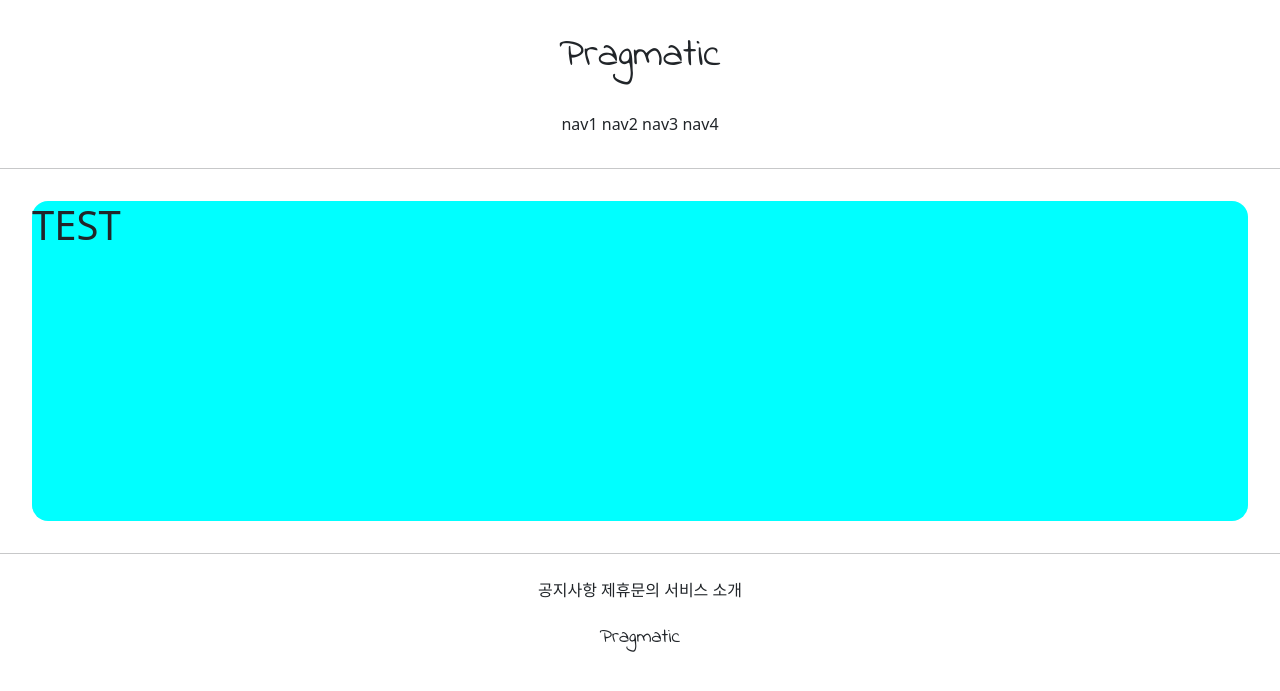
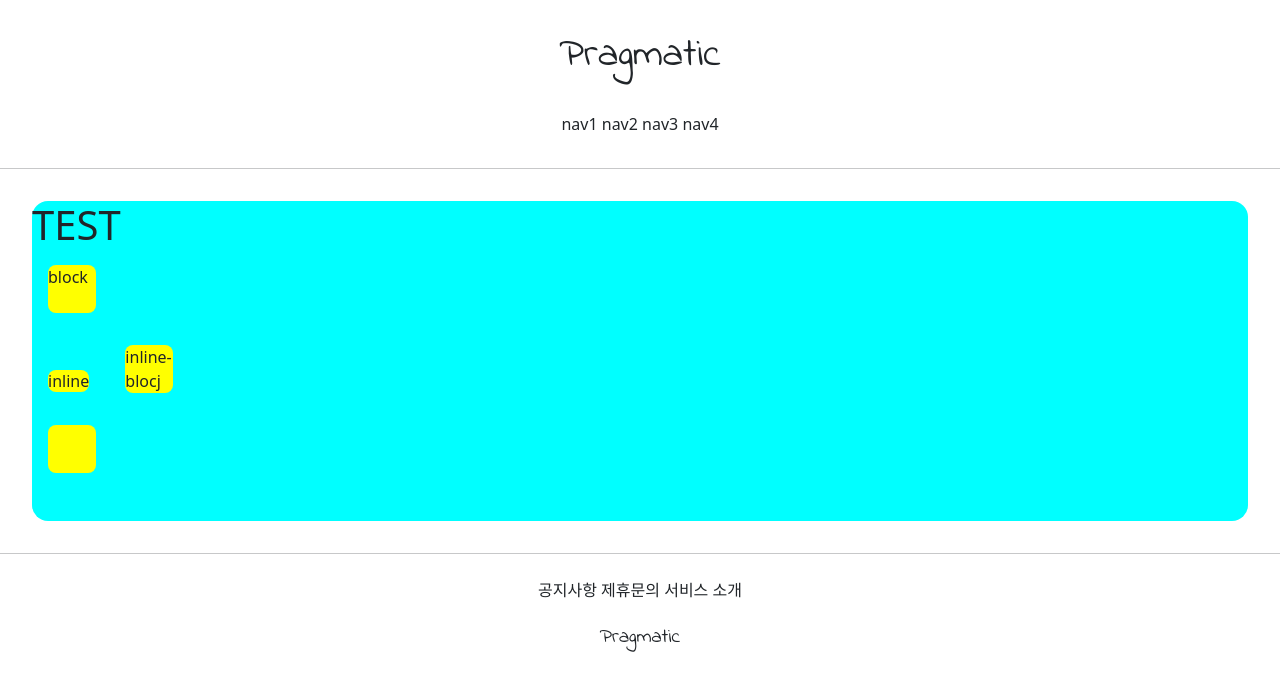
Before and after one commit to LEECHANGDAEE/new_project4, a Django app: page /accounts/hello_world/ in a window 1280 px wide. Shown: the top 691 px of the page. Run offline with Django 3.2, Linux system fonts and the light colour scheme; parts of the project's set-up code (start-up, migrations or seed data) failed here and were passed over.

Commit message:
7/7 new commit2

```diff
--- a/accountapp/templates/accountapp/hello_world.html
+++ b/accountapp/templates/accountapp/hello_world.html
@@ -1,8 +1,23 @@
 {% extends 'base.html' %}
 
 {% block content %}
+        <style>
+        .testing{
+            background-color: yellow;
+            margin : 1rem;
+            width : 48px;
+            height: 48px;
+            border-radius: .5rem;
+        }
+    </style>
+
     <div style = "height : 20rem; background-color : aqua; margin :2rem; border-radius :1rem;" >
         <h1> TEST</h1>
+    <div class = "testing" style = "display: block">block</div>
+    <div class = "testing" style = "display: inline">inline</div>
+    <div class = "testing" style = "display: none;">none</div>
+    <div class = "testing" style="display: inline-block">inline-blocj</div>
+    <div class = "testing"> </div>
 
     </div>
 
```
